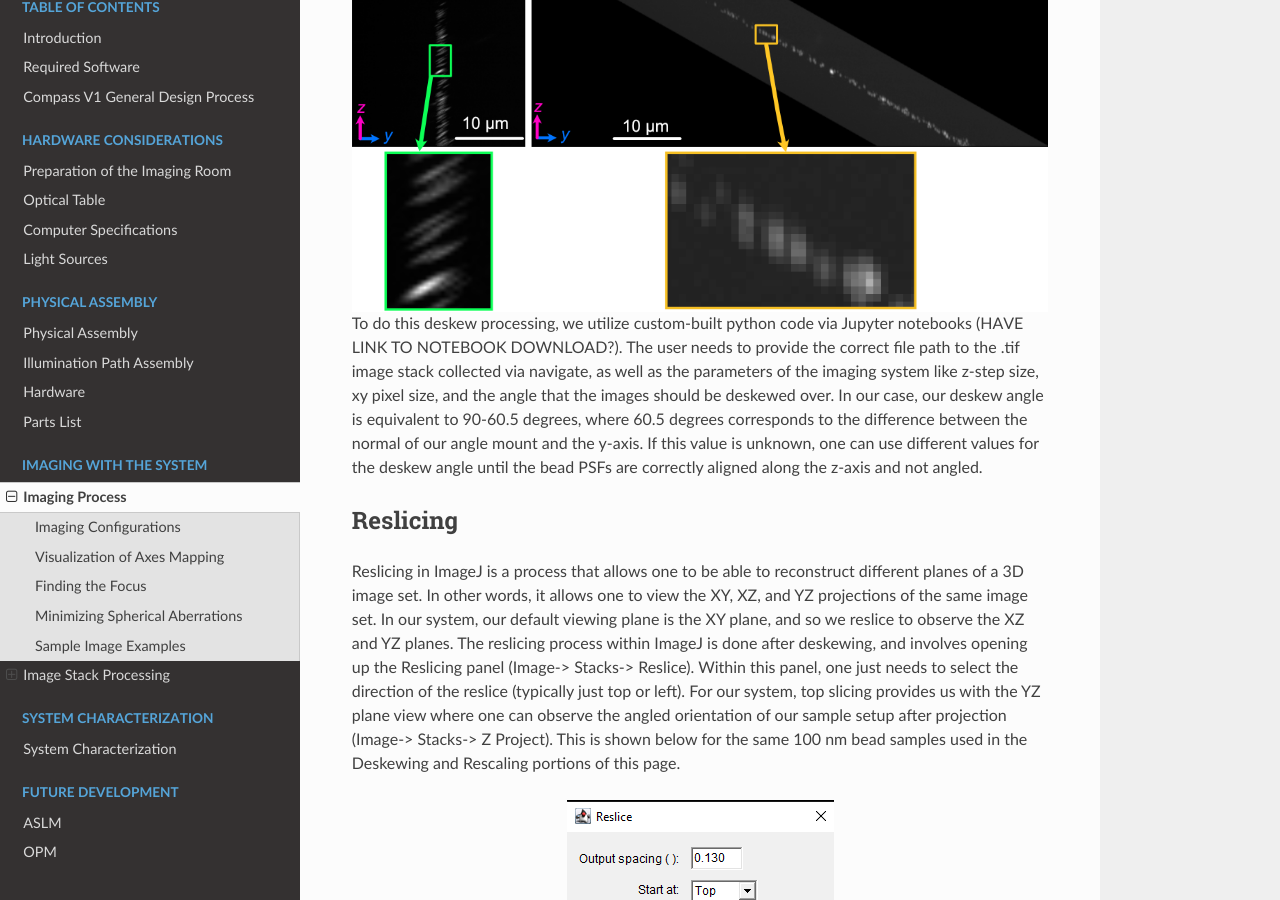
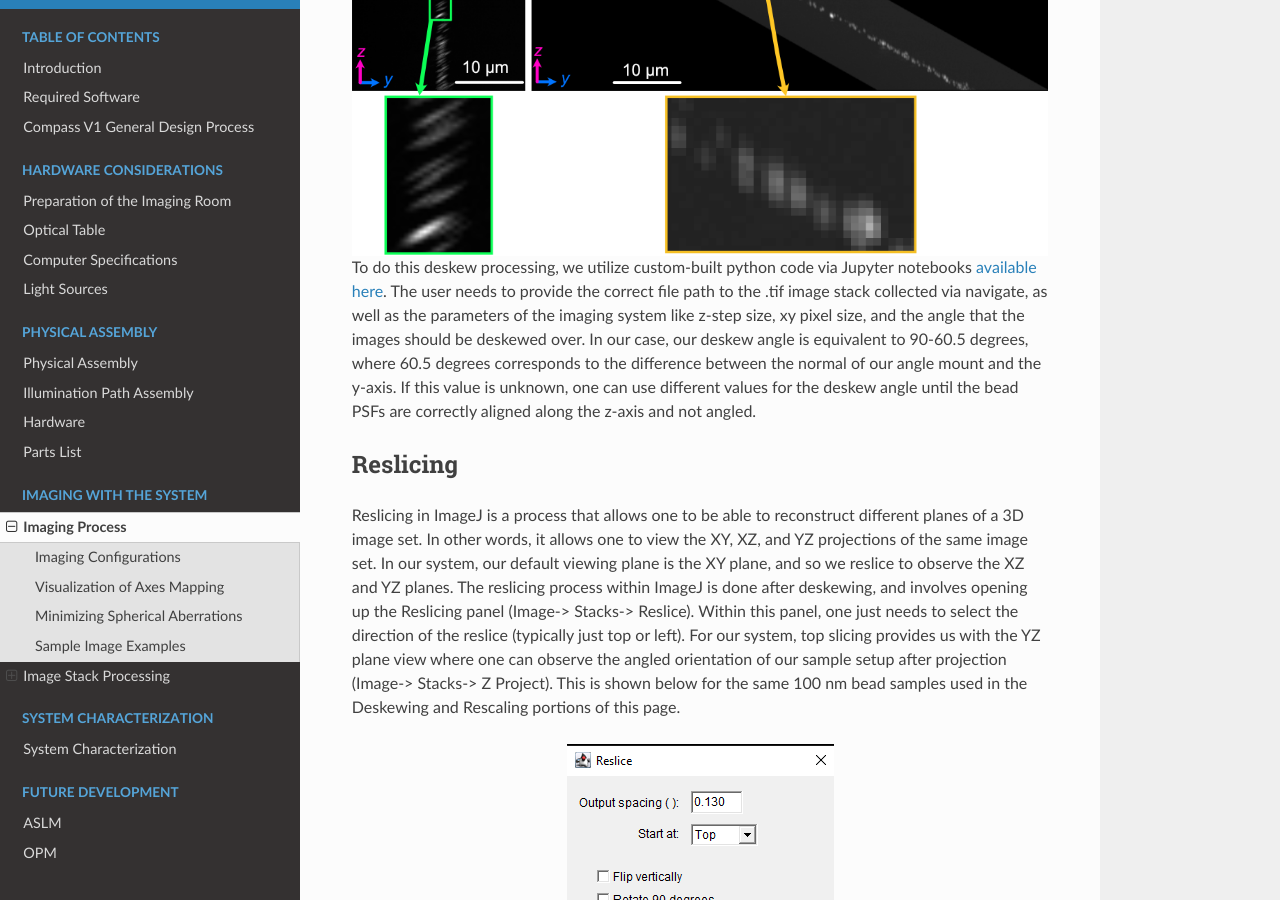
Before and after one commit to TheDeanLab/COMPASS, a Sphinx documentation site: the page built from docs/source/imaging/imaging.rst, in a window 1280 px wide and 900 px high, scrolled down 4762 px. Built offline with Sphinx 7.4.7 and the Read the Docs theme 3.1.0, drawn with Linux system fonts in a browser that asks for light colours; pages that are not in the unit, such as notebooks, are missing from menus.

Commit message:
Added in Links to downloads folder

```diff
--- a/docs/source/imaging/imaging.rst
+++ b/docs/source/imaging/imaging.rst
@@ -32,10 +32,6 @@ such that its normal is 60.5 degrees away from the y-axis.
 .. image:: Images/PhysicalAxesMaps.png
     :align: center
     :alt: Layout of how the axis of the system are mapped
-
-Finding the Focus
-_________________
-
 
 Minimizing Spherical Aberrations
 ________________________________
@@ -115,8 +111,9 @@ mount, and that the PSFs of the beads is now correctly aligned along the z axis.
     :align: center
     :alt: Difference between an image set of 100 nm bead before deskewing (left) and after (right)
 
-To do this deskew processing, we utilize custom-built python code via Jupyter notebooks (HAVE LINK TO NOTEBOOK
-DOWNLOAD?). The user needs to provide the correct file path to the .tif image stack collected via navigate, as well
+To do this deskew processing, we utilize custom-built python code via Jupyter notebooks `available here <https://github
+.com/TheDeanLab/COMPASS/tree/main/downloads/shared/python>`_. The user needs to provide the correct file path to the
+.tif image stack collected via navigate, as well
 as the parameters of the imaging system like z-step size, xy pixel size, and the angle that the images should be
 deskewed over. In our case, our deskew angle is equivalent to 90-60.5 degrees, where 60.5 degrees corresponds to the
 difference between the normal of our angle mount and the y-axis. If this value is unknown, one can use different
```
Also changed, not shown: docs/source/design_principles/design_process.rst (+10 -1 lines), docs/source/physical_assembly/physical_assembly.rst (+9 -5 lines).
